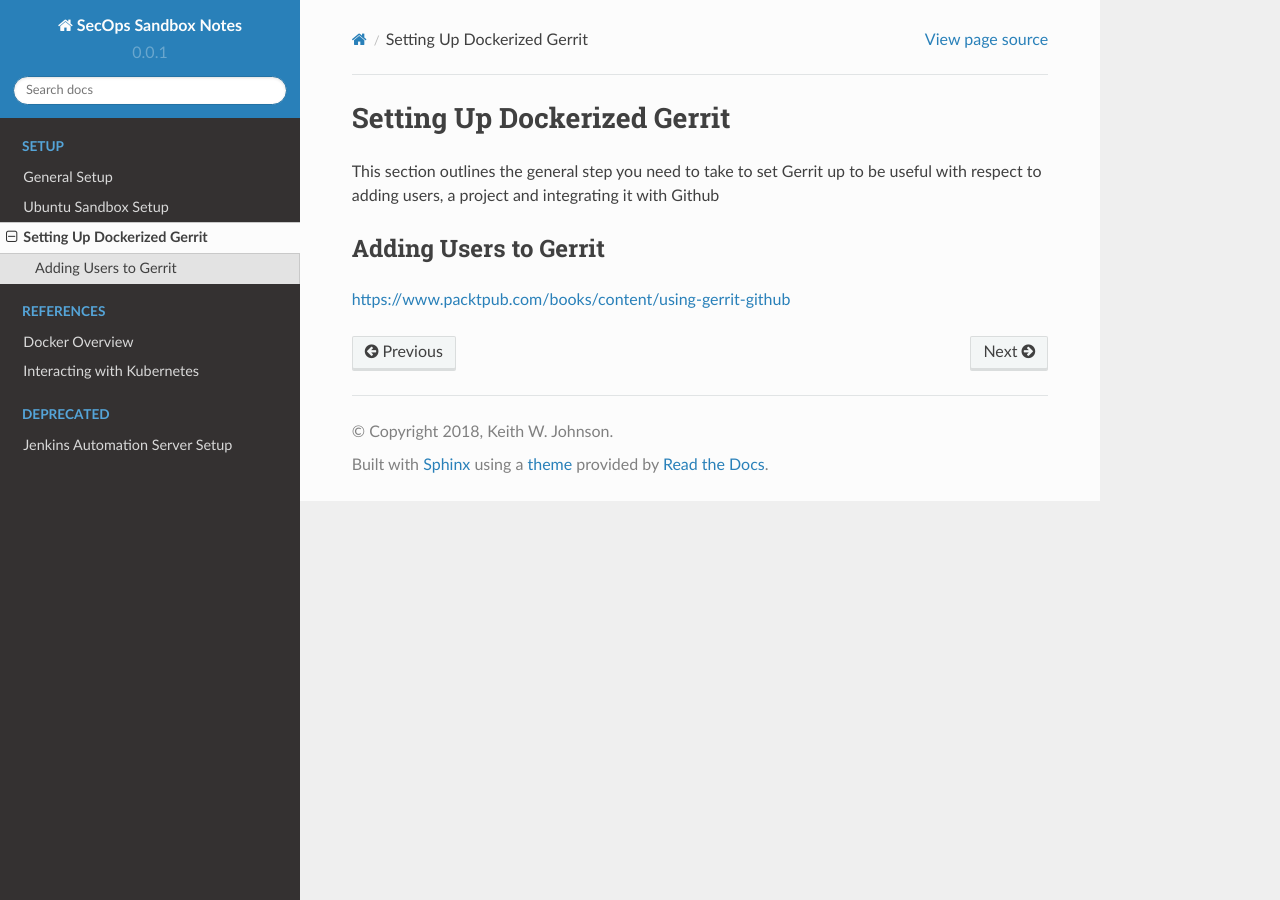
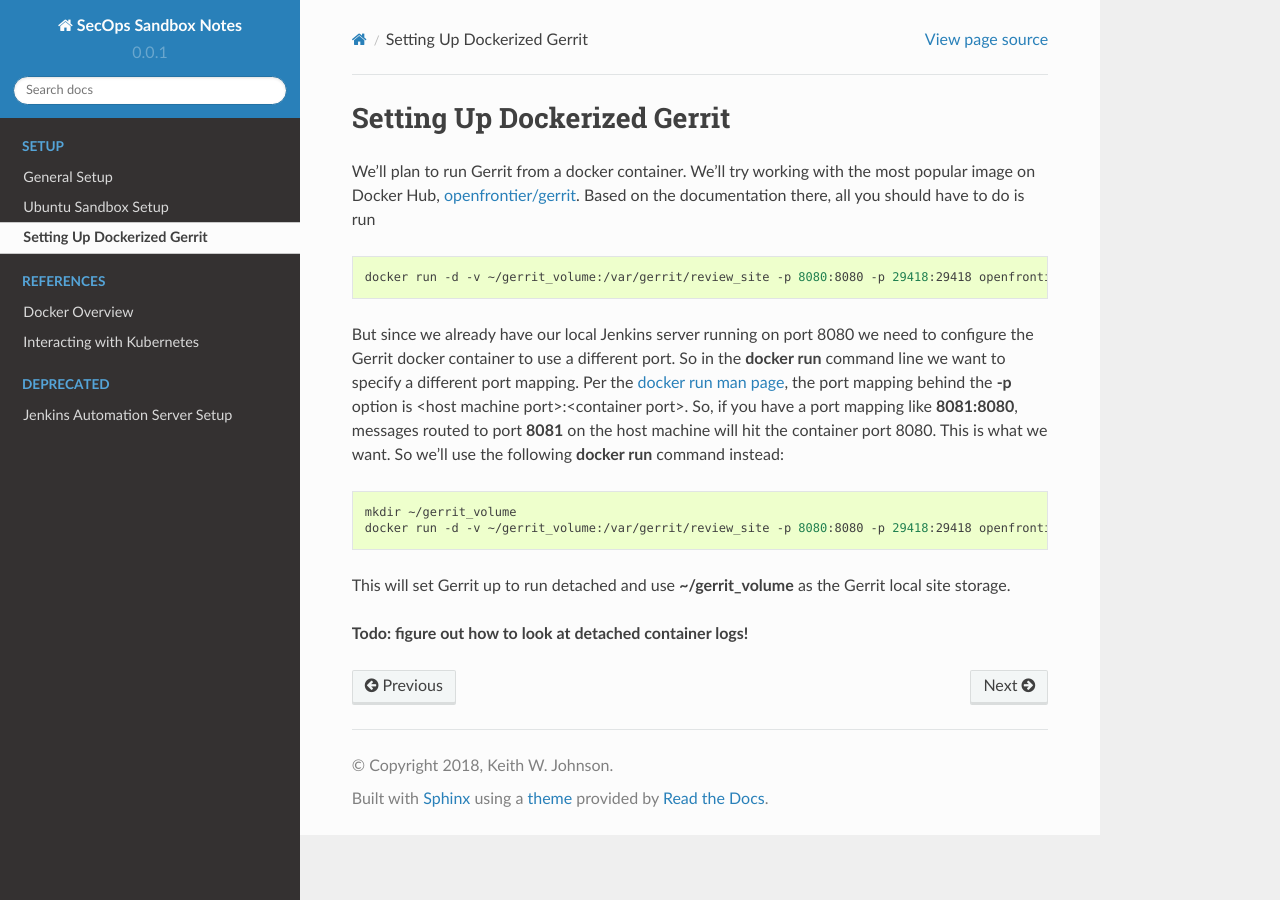
Before and after one commit to hirosh7/jenkins_sample, a Sphinx documentation site: the page built from docs/gerrit_setup.rst, in a window 1280 px wide. Built offline with Sphinx 7.4.7 and the Read the Docs theme 2.0.0, drawn with Linux system fonts in a browser that asks for light colours; pages that are not in the unit, such as notebooks, are missing from menus.

Commit message:
Initial config of Openfrontier Gerrit

```diff
--- a/docs/gerrit_setup.rst
+++ b/docs/gerrit_setup.rst
@@ -1,10 +1,26 @@
 Setting Up Dockerized Gerrit
 ============================
-This section outlines the general step you need to take to set Gerrit up to be useful
-with respect to adding users, a project and integrating it with Github
+We'll plan to run Gerrit from a docker container. We'll try working with the most
+popular image on Docker Hub, `openfrontier/gerrit <https://hub.docker.com/r/openfrontier/gerrit/>`_.
+Based on the documentation there, all you should have to do is run
 
-Adding Users to Gerrit
-----------------------
+.. code-block:: bash
 
+   docker run -d -v ~/gerrit_volume:/var/gerrit/review_site -p 8080:8080 -p 29418:29418 openfrontier/gerrit
 
-https://www.packtpub.com/books/content/using-gerrit-github
+But since we already have our local Jenkins server running on port 8080 we need to configure the Gerrit docker
+container to use a different port. So in the **docker run** command line we want to specify a different port mapping.
+Per the `docker run man page
+<https://docs.docker.com/engine/reference/commandline/run/#add-bind-mounts-or-volumes-using-the-mount-flag>`_, the port
+mapping behind the **-p** option is <host machine port>:<container port>. So, if you have a port mapping like
+**8081:8080**, messages routed to port **8081** on the host machine will hit the container port 8080. This is what
+we want. So we'll use the following **docker run** command instead:
+
+.. code-block:: bash
+
+   mkdir ~/gerrit_volume
+   docker run -d -v ~/gerrit_volume:/var/gerrit/review_site -p 8080:8080 -p 29418:29418 openfrontier/gerrit
+
+This will set Gerrit up to run detached and use **~/gerrit_volume** as the Gerrit local site storage.
+
+**Todo: figure out how to look at detached container logs!**
```
